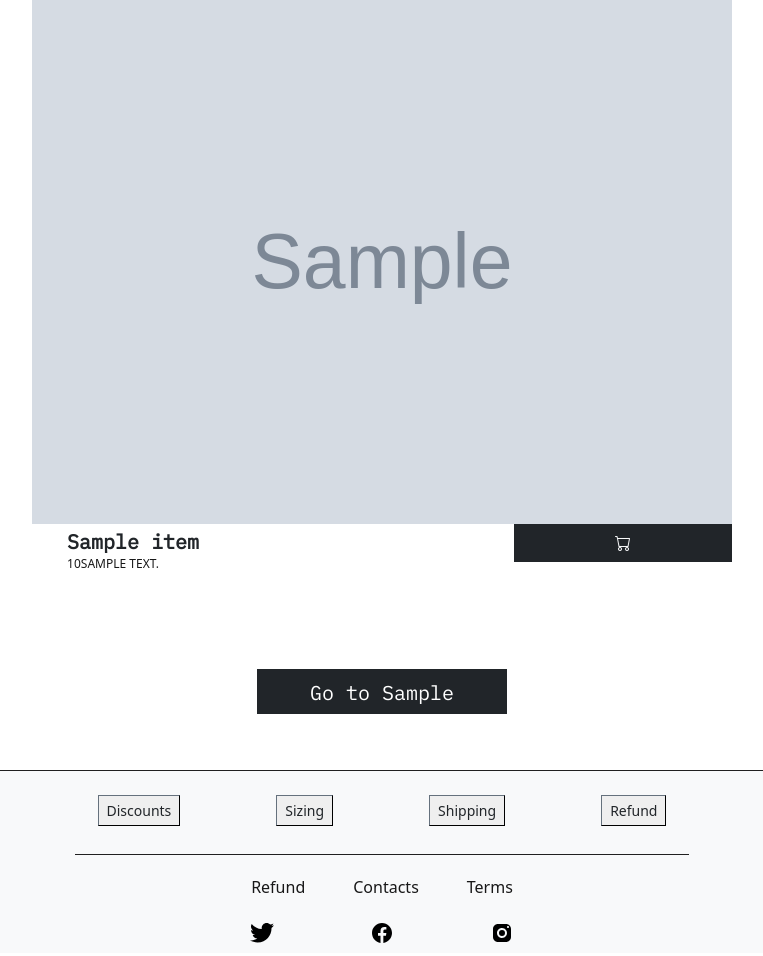
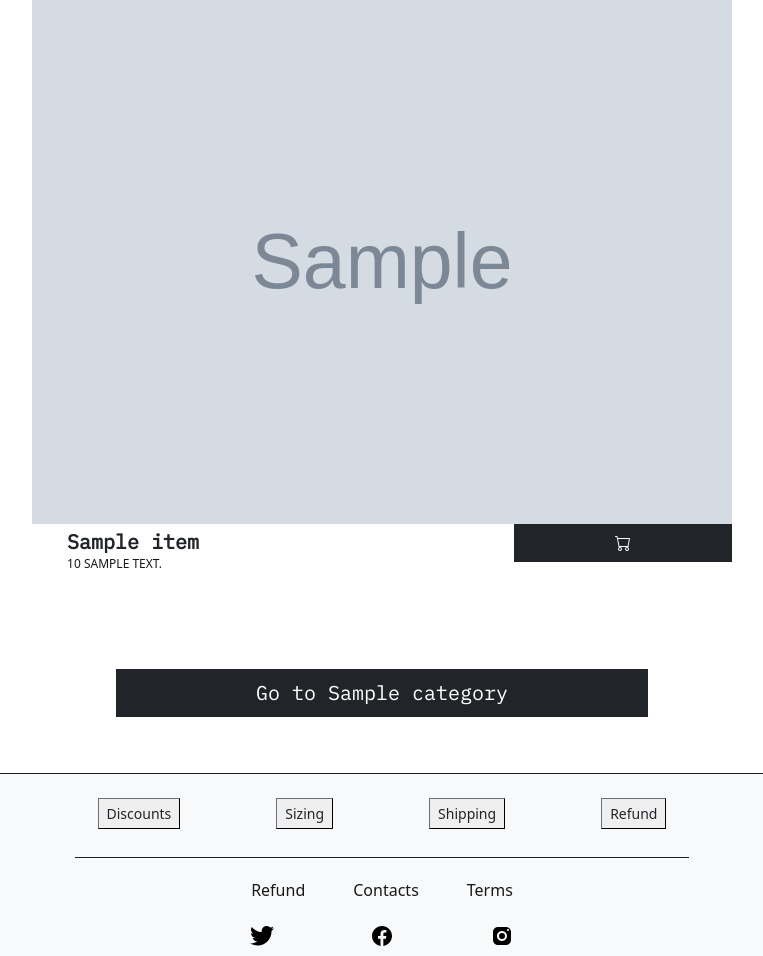
Before and after one commit to Dogthemachine/Human-hub.net, a Django app: page /en/ in a window 1280 px wide. Shown: the part 433-1389 px from the top of the page, without its empty margins (258-1021 px from the left). Run offline with Django 4.2, Linux system fonts and the light colour scheme; tables that the repository leaves empty hold one stand-in row (values such as "Sample post"); grey boxes marked "Sample" are stand-in pictures; some libraries are stand-ins or nearby versions.

Commit message:
fixed category name buttons

```diff
--- a/human_hub/showcase/templates/showcase/showcase.html
+++ b/human_hub/showcase/templates/showcase/showcase.html
@@ -101,7 +101,7 @@
         </div>
         <!--   CAROUSEL   -->
         <div class="row">
-            <a class="btn btn-dark btn-lg rounded-0 mt-5 mb-5 mx-auto" href="{% url 'showcase:category_page' category.2.id %}" role="button" style="font-family: IBM Plex Mono; height:45px; width:250px;">{% trans 'Go to' %} {{ category.2.name }}</a>
+            <a class="btn btn-dark btn-lg rounded-0 mt-5 mb-5 mx-auto" href="{% url 'showcase:category_page' category.2.id %}" role="button" style="font-family: IBM Plex Mono; height:auto; max-width:70%;">{% trans 'Go to' %} {{ category.2.name }}</a>
         </div>
         {% endfor %}
     <!--   CATEGORY   -->
--- a/human_hub/showcase/templatetags/showcase_tags.py
+++ b/human_hub/showcase/templatetags/showcase_tags.py
@@ -55,6 +55,6 @@
         price = round(price / rate, 2)
     price = str(price)
 
-    html = price + price_description(request)
+    html = price + ' ' + price_description(request)
 
     return mark_safe(html)
```
